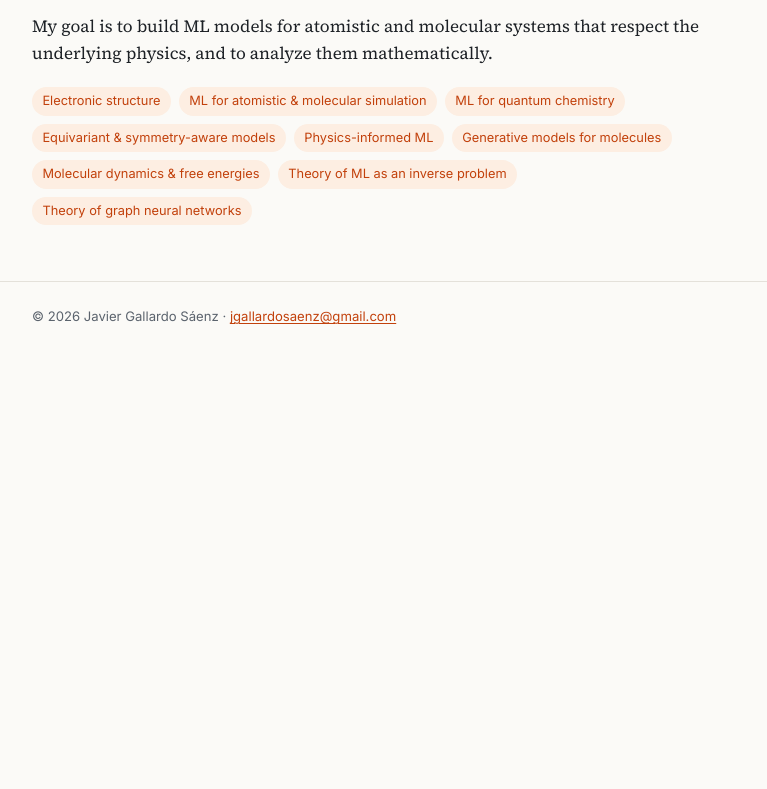
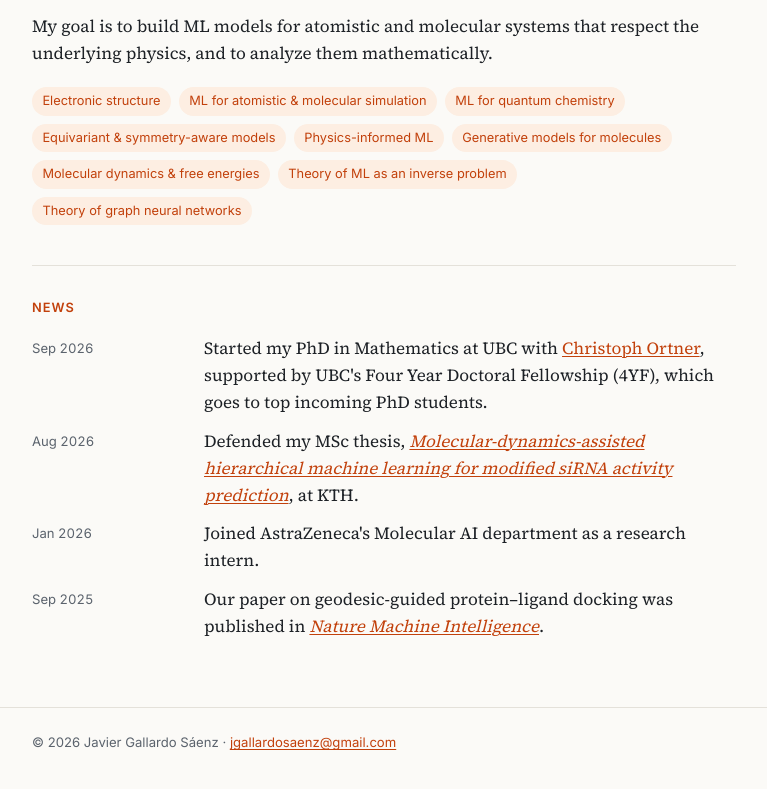
Before and after one commit to javier-gallardo-saenz/javier-gallardo-saenz.github.io, a plain HTML site: page index.html in a window 1280 px wide. Shown: the part 985-1774 px from the top of the page, without its empty margins (256-1023 px from the left). Before the commit the page ends 1360 px from the top, so only its background shows below. Drawn offline with Linux system fonts and the light colour scheme.

Commit message:
news included in about

```diff
--- a/index.html
+++ b/index.html
@@ -15,7 +15,7 @@
   <link rel="preconnect" href="https://fonts.googleapis.com">
   <link rel="preconnect" href="https://fonts.gstatic.com" crossorigin>
   <link href="https://fonts.googleapis.com/css2?family=Inter:wght@400;500;600&family=Source+Serif+4:opsz,wght@8..60,400;8..60,600&display=swap" rel="stylesheet">
-  <link rel="stylesheet" href="style.css">
+  <link rel="stylesheet" href="style.css?v=3">
 </head>
 <body>
 
@@ -342,6 +342,16 @@
     var tabs = Array.prototype.slice.call(list.querySelectorAll('a'));
     var panels = tabs.map(function (t) { return document.getElementById(t.hash.slice(1)); });
 
+    // Also show the news list at the bottom of the About tab (copied, so news is edited in one place only).
+    var news = document.querySelector('#news .timeline');
+    if (news) {
+      var aboutNews = document.createElement('div');
+      aboutNews.className = 'about-news';
+      aboutNews.innerHTML = '<h2>News</h2>';
+      aboutNews.appendChild(news.cloneNode(true));
+      document.getElementById('about').appendChild(aboutNews);
+    }
+
     document.documentElement.classList.add('has-tabs');
     list.setAttribute('role', 'tablist');
     tabs.forEach(function (tab, i) {
--- a/style.css
+++ b/style.css
@@ -229,6 +229,16 @@ section p { margin: 0 0 1rem; }
   color: var(--accent);
 }
 
+/* News repeated at the bottom of About */
+.about-news {
+  margin-top: 2.5rem;
+  padding-top: 2rem;
+  border-top: 1px solid var(--rule);
+}
+@media print {
+  .about-news { display: none; }
+}
+
 /* Publications */
 .pubs {
   margin: 0;
```
